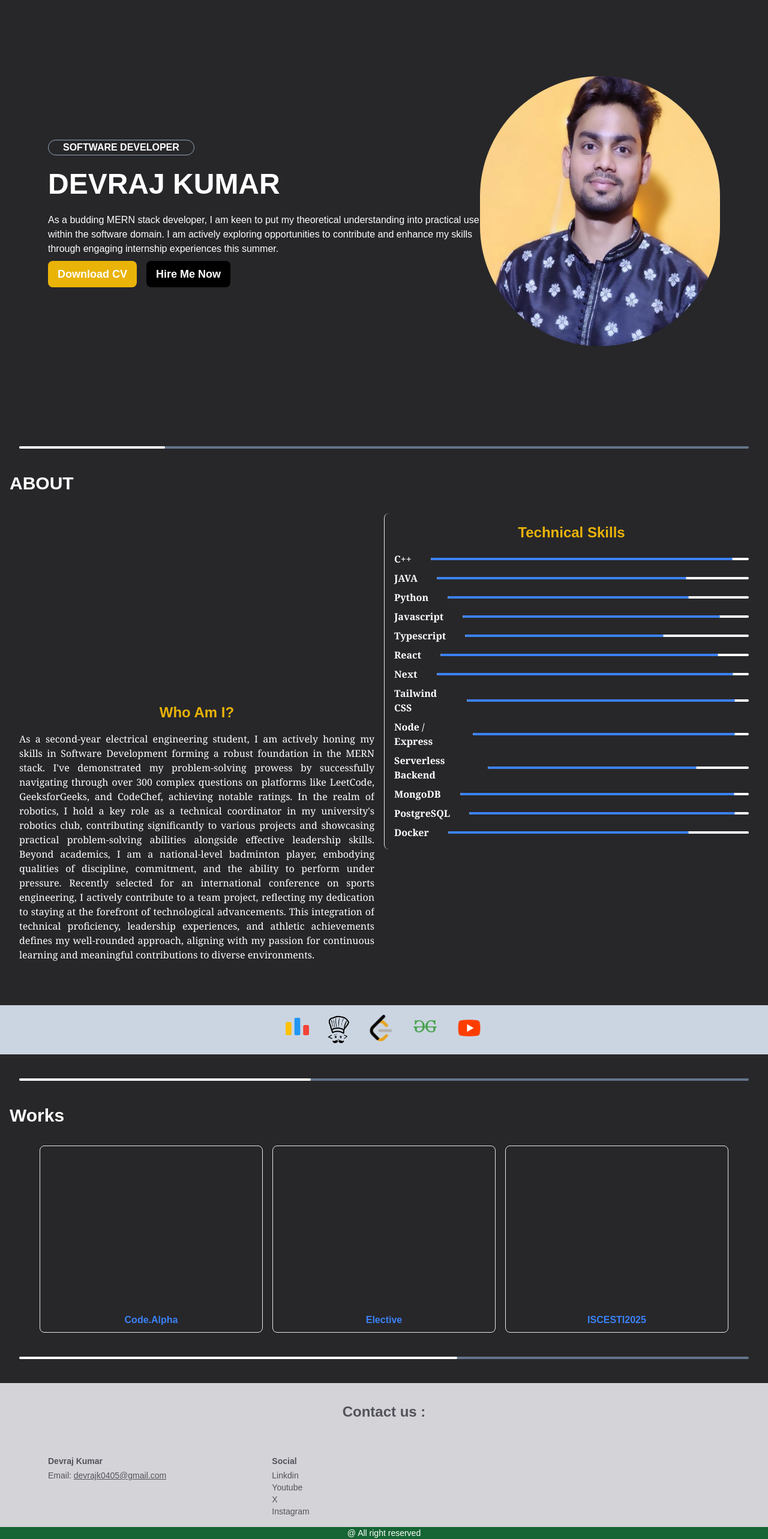
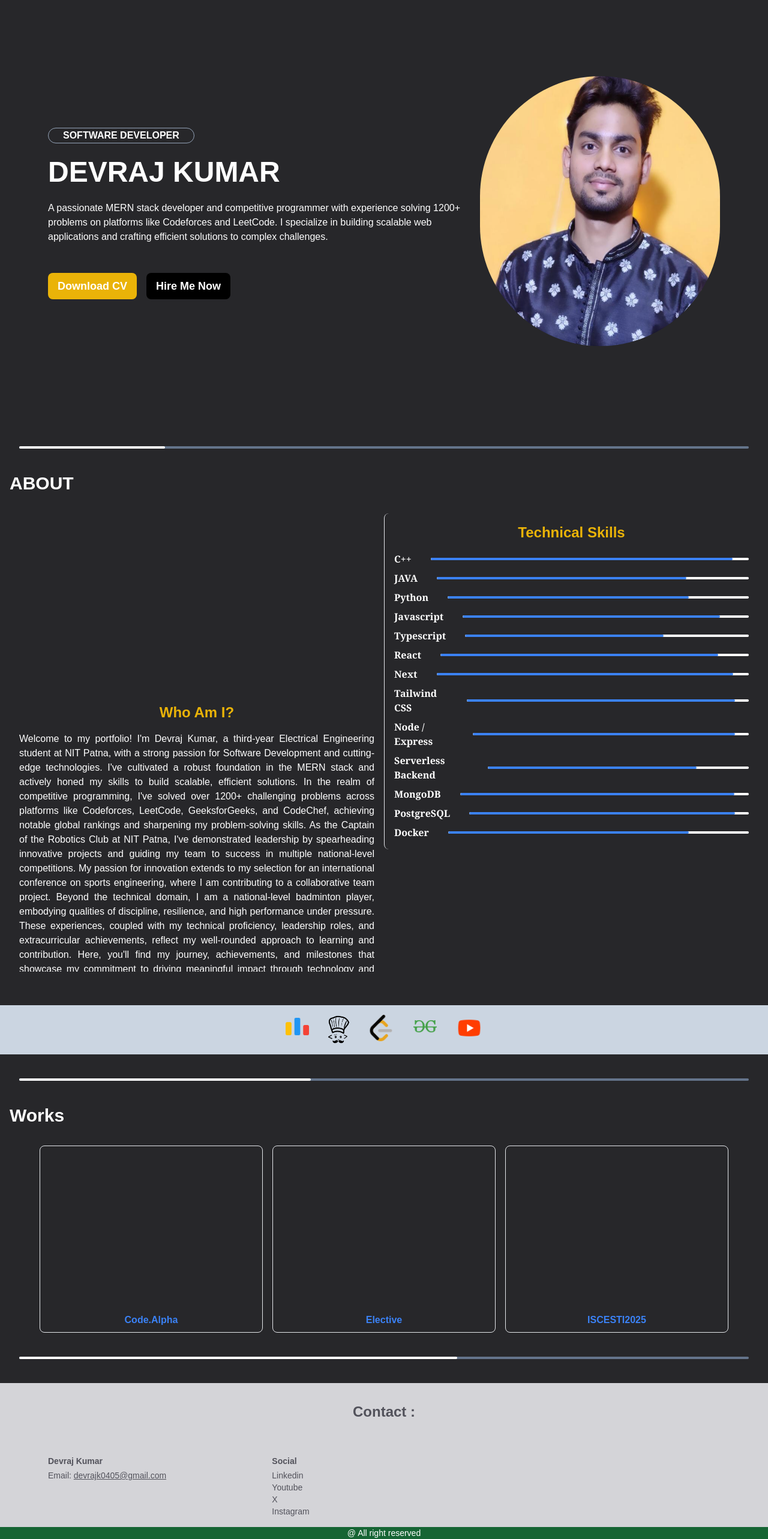
Before and after one commit to devRojha/Portfolio, a Next.js app in the folder frontend/: page / in a window 1280 px wide. Shown: the part 88-2654 px from the top of the page at 60% size. Built offline with nearby package versions, Linux system fonts and the light colour scheme.

Commit message:
text updated

```diff
--- a/frontend/components/About.tsx
+++ b/frontend/components/About.tsx
@@ -86,9 +86,9 @@ export default function About(){
                     <div className="pt-[300px] max-md:pt-8 max-md:mb-8" data-aos="fade-right">
                          <div className="max-md:border-b rounded-lg p-4 max-sm:p-1">
                             <div className="text-center font-bold text-2xl mb-4 text-yellow-500">Who Am I?</div>
-                            <div className="flex text-justify font-serif overflow-auto">
+                            <div className="flex text-justify overflow-auto">
                                 <div className="h-[400px]">
-                                    As a second-year electrical engineering student, I am actively honing my skills in Software Development forming a robust foundation in the MERN stack. I&apos;ve demonstrated my problem-solving prowess by successfully navigating through over 300 complex questions on platforms like LeetCode, GeeksforGeeks, and CodeChef, achieving notable ratings. In the realm of robotics, I hold a key role as a technical coordinator in my university&apos;s robotics club, contributing significantly to various projects and showcasing practical problem-solving abilities alongside effective leadership skills. Beyond academics, I am a national-level badminton player, embodying qualities of discipline, commitment, and the ability to perform under pressure. Recently selected for an international conference on sports engineering, I actively contribute to a team project, reflecting my dedication to staying at the forefront of technological advancements. This integration of technical proficiency, leadership experiences, and athletic achievements defines my well-rounded approach, aligning with my passion for continuous learning and meaningful contributions to diverse environments.
+                                    Welcome to my portfolio! I&apos;m Devraj Kumar, a third-year Electrical Engineering student at NIT Patna, with a strong passion for Software Development and cutting-edge technologies. I&apos;ve cultivated a robust foundation in the MERN stack and actively honed my skills to build scalable, efficient solutions. In the realm of competitive programming, I&apos;ve solved over 1200+ challenging problems across platforms like Codeforces, LeetCode, GeeksforGeeks, and CodeChef, achieving notable global rankings and sharpening my problem-solving skills. As the Captain of the Robotics Club at NIT Patna, I&apos;ve demonstrated leadership by spearheading innovative projects and guiding my team to success in multiple national-level competitions. My passion for innovation extends to my selection for an international conference on sports engineering, where I am contributing to a collaborative team project. Beyond the technical domain, I am a national-level badminton player, embodying qualities of discipline, resilience, and high performance under pressure. These experiences, coupled with my technical proficiency, leadership roles, and extracurricular achievements, reflect my well-rounded approach to learning and contribution. Here, you&apos;ll find my journey, achievements, and milestones that showcase my commitment to driving meaningful impact through technology and innovation. Let&apos;s create something remarkable together!
                                 </div>
                             </div>
                         </div>
--- a/frontend/components/Footer.tsx
+++ b/frontend/components/Footer.tsx
@@ -1,22 +1,28 @@
 "use client"
+
+import AOS from "aos"
+import { useEffect } from "react"
 
 
 
 export default function Footer(){
+    useEffect(()=>{
+        AOS.init({duration:2000})
+    },[])
     return(
-        <div className="">
+        <div className="overflow-auto">
             <div className="px-20 max-lg:px-12 max-md:px-6 py-4 text-zinc-600 bg-zinc-300">
-                <div className="text-2xl text-center mb-10 font-bold mt-4">Contact us : </div>
-                <div className="grid grid-cols-3 max-sm:grid-cols-2 max-sm:space-y-2">
-                    <div className="text-sm  mt-4">
+                <div className="text-2xl text-center mb-10 font-bold mt-4">Contact : </div>
+                <div className="grid grid-cols-3 max-sm:grid-cols-2" data-aos="fade-up">
+                    <div className="text-sm  mt-4" data-aos="fade-right">
                         <div className="font-bold mb-1">Devraj Kumar</div>
                         <div>Email: <a className="underline" href="mailto:devrajk0405@gmail.com">devrajk0405@gmail.com</a></div>
                     </div>
-                    <div className="flex max-sm:justify-center">
+                    <div className="flex max-sm:justify-center"data-aos="fade-left">
                         <div className="text-sm  mt-4 ">
                             <div className="font-bold mb-1">Social</div>
                             <div className="flex flex-col">
-                                <div><a href="https://www.linkedin.com/in/devraj-kumar-5191ba250/" className=" hover:border-b border-zinc-600" target="blank">Linkdin</a></div>
+                                <div><a href="https://www.linkedin.com/in/devraj-kumar-5191ba250/" className=" hover:border-b border-zinc-600" target="blank">Linkedin</a></div>
                                 <div><a href="https://www.youtube.com/@DuckScript" className=" hover:border-b border-zinc-600" target="blank">Youtube</a></div>
                                 <div><a href="https://x.com/devR_04" className=" hover:border-b border-zinc-600" target="blank">X</a></div>
                                 <div><a href="https://www.instagram.com/d_raj04/" className=" hover:border-b border-zinc-600" target="blank">Instagram</a></div>
--- a/frontend/components/Hero.tsx
+++ b/frontend/components/Hero.tsx
@@ -15,8 +15,8 @@ export default function Hero() {
                 <div className="px-6 rounded-full border border-slate-400 mb-4">SOFTWARE DEVELOPER</div>
               </div>
               <div className="font-bold text-5xl max-md:text-3xl max-sm:text-2xl mb-2" data-aos="fade">DEVRAJ KUMAR</div>
-              <div data-aos="fade-right" className="my-4 max-sm:text-sm">As a budding MERN stack developer, I am keen to put my theoretical understanding into practical use within the software domain. I am actively exploring opportunities to contribute and enhance my skills through engaging internship experiences this summer.</div>
-              <div className="space-x-4" >
+              <div data-aos="fade-right" className="my-4 max-sm:text-sm pr-2">A passionate MERN stack developer and competitive programmer with experience solving 1200+ problems on platforms like Codeforces and LeetCode. I specialize in building scalable web applications and crafting efficient solutions to complex challenges.</div>
+              <div className="space-x-4 mt-10 max-sm:mt-2" >
                 <a href="Devraj.pdf" className="px-4 py-3 font-bold text-lg max-sm:text-sm rounded-lg bg-yellow-500" >Download CV</a>
                 <a href="mailto:devrajk0405@gmail.com" className="px-4 py-3 font-bold text-lg max-sm:text-sm  rounded-lg bg-black">Hire Me Now</a>
               </div>
--- a/frontend/components/Works.tsx
+++ b/frontend/components/Works.tsx
@@ -14,7 +14,7 @@ export default function Works(){
             <div className="mx-4">
                 <div className="font-bold text-pretty text-3xl mb-8">Works</div>
                 <div className="flex flex-wrap gap-4 justify-center">
-                    <a href="https://code.alpha-dev.tech/" className=" rounded-lg border flex flex-col" data-aos="fade-up-right">
+                    <a href="https://code.alpha-dev.tech/" className=" rounded-lg border flex flex-col" data-aos="fade-right">
                         <ProjectIMG img={"CA"}  len={8}/>
                         <div className="text-center text-blue-500 font-bold py-2">Code.Alpha</div>
                     </a>
@@ -22,7 +22,7 @@ export default function Works(){
                         <ProjectIMG img={"Elective"}  len={11}/>
                         <div className="text-center text-blue-500 font-bold py-2">Elective</div>
                     </a>
-                    <a href="https://iscesti2025.vercel.app/" className=" rounded-lg border flex flex-col" data-aos="fade-up-left" >
+                    <a href="https://iscesti2025.vercel.app/" className=" rounded-lg border flex flex-col" data-aos="fade-left" >
                         <ProjectIMG img={"ISCESTI"}  len={4}/>
                         <div className="text-center text-blue-500 font-bold py-2">ISCESTI2025</div>
                     </a>
```
